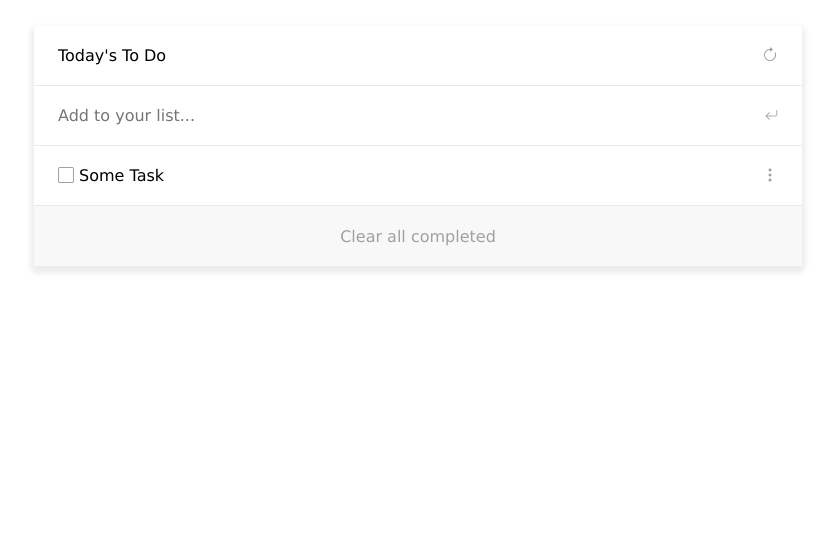
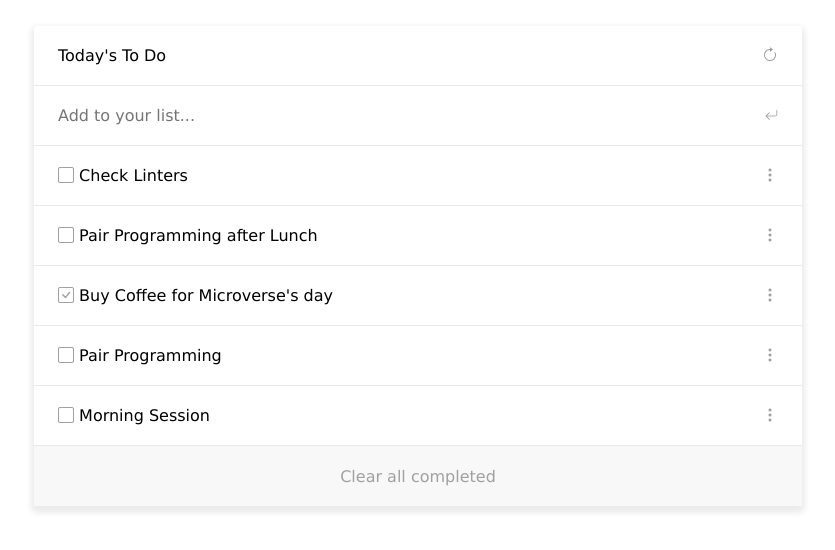
Before and after one commit to rskinnerc/to-do-list, a website built with webpack: page src/index.html in a window 1280 px wide. Shown: the part 220-770 px from the top of the page, without its empty margins (222-1057 px from the left). Built offline with nearby package versions, Linux system fonts and the light colour scheme.

Commit message:
Implement the List class and rendering a hardocded tasks list

```diff
--- a/src/index.html
+++ b/src/index.html
@@ -13,18 +13,11 @@
     <h1>To Do List</h1>
     <ul>
       <li><span>Today's To Do</span><i class="bi bi-arrow-clockwise"></i></li>
-      <li>
+      <li id="form-item">
         <form name="addTodoForm">
           <input type="text" name="task" id="task" placeholder="Add to your list...">
           <button type="submit"><i class="bi bi-arrow-return-left"></i></button>
         </form>
-      </li>
-      <li>
-        <span>
-          <i class="bi bi-square"></i>
-          Some Task
-        </span>
-        <i class="bi bi-three-dots-vertical"></i>
       </li>
       <li class="list-footer">
         Clear all completed
--- a/src/index.js
+++ b/src/index.js
@@ -1,2 +1,5 @@
 import './reset.css';
 import './style.css';
+import list from './modules/list.js';
+
+list.render();
--- /dev/null
+++ b/src/modules/list.js
@@ -0,0 +1,51 @@
+const TMP_TASKS = [
+  {
+    description: 'Morning Session',
+    completed: false,
+    index: 1
+  },
+  {
+    description: 'Pair Programming',
+    completed: false,
+    index: 2
+  },
+  {
+    description: 'Buy Coffee for Microverse\'s day',
+    completed: true,
+    index: 3
+  },
+  {
+    description: 'Pair Programming after Lunch',
+    completed: false,
+    index: 4
+  },
+  {
+    description: 'Check Linters',
+    completed: false,
+    index: 5
+  }
+]
+
+export class List {
+  tasks = []
+  constructor() {
+    this.tasks = TMP_TASKS;
+    this.container = document.getElementById('form-item');
+  }
+
+  render() {
+    this.tasks.forEach((task) => {
+      const taskItem = document.createElement('li');
+      taskItem.innerHTML = `
+        <span>
+          ${!task.completed ? `<i class="bi bi-square"></i>` : `<i class="bi bi-check-square"></i>`} ${task.description}
+        </span>
+        <i class="bi bi-three-dots-vertical"></i>
+      `
+      this.container.after(taskItem);
+
+    })
+  }
+}
+
+export default new List();
```
